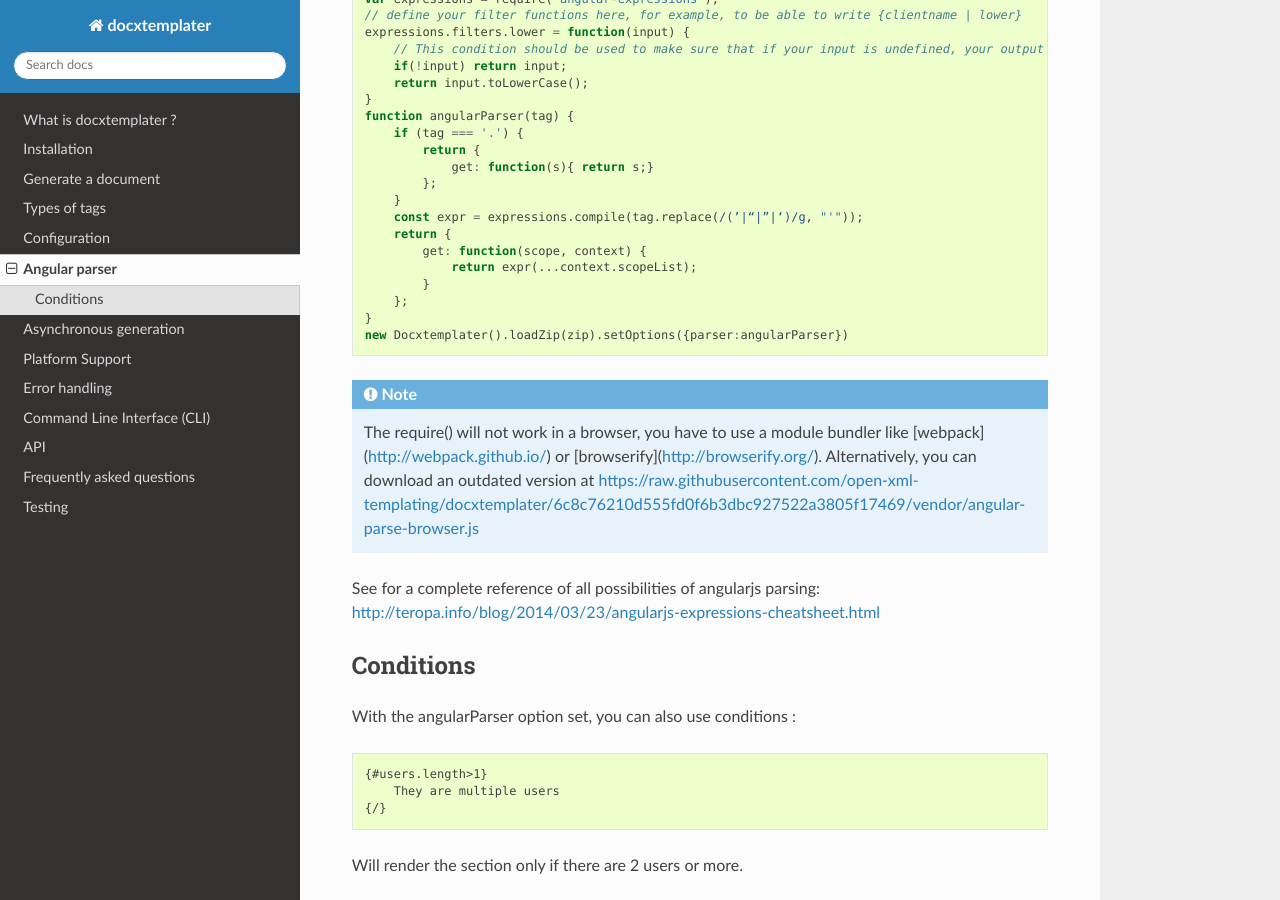
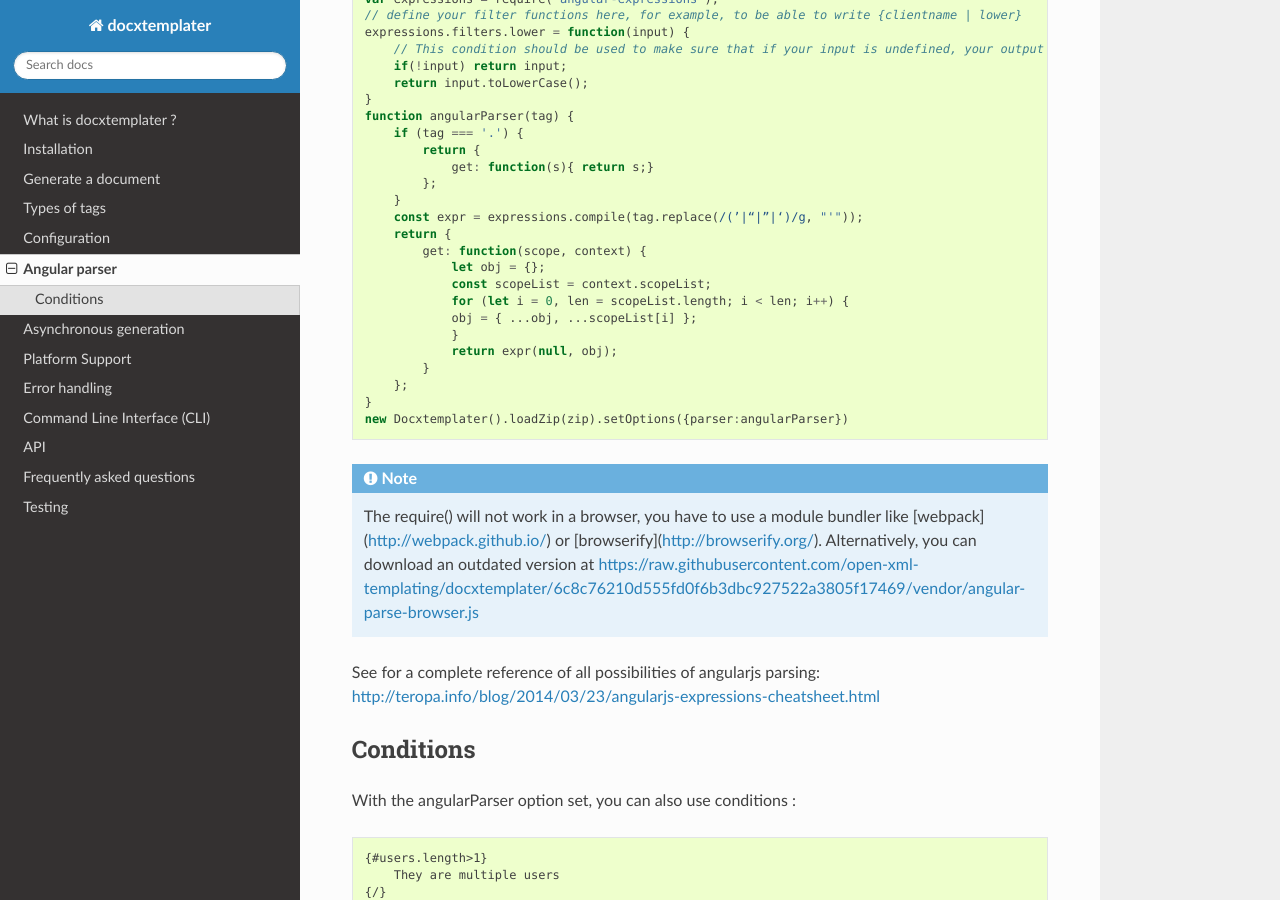
Before and after one commit to open-xml-templating/docxtemplater, a Sphinx documentation site: the page built from docs/source/angular_parse.rst, in a window 1280 px wide and 900 px high, scrolled down 830 px. Built offline with Sphinx 7.4.7 and the Read the Docs theme 2.0.0, drawn with Linux system fonts in a browser that asks for light colours.

Commit message:
Bugfix in join-uncorrupt, change the angular parser

```diff
--- a/docs/source/angular_parse.rst
+++ b/docs/source/angular_parse.rst
@@ -57,7 +57,12 @@ Here's a code sample for how to use the angularParser :
         const expr = expressions.compile(tag.replace(/(’|“|”|‘)/g, "'"));
         return {
             get: function(scope, context) {
-                return expr(...context.scopeList);
+                let obj = {};
+                const scopeList = context.scopeList;
+                for (let i = 0, len = scopeList.length; i < len; i++) {
+                obj = { ...obj, ...scopeList[i] };
+                }
+                return expr(null, obj);
             }
         };
     }
```
Also changed, not shown: CHANGELOG.md (+4 -0 lines), docs/source/faq.rst (+6 -1 lines), 5 other files.
